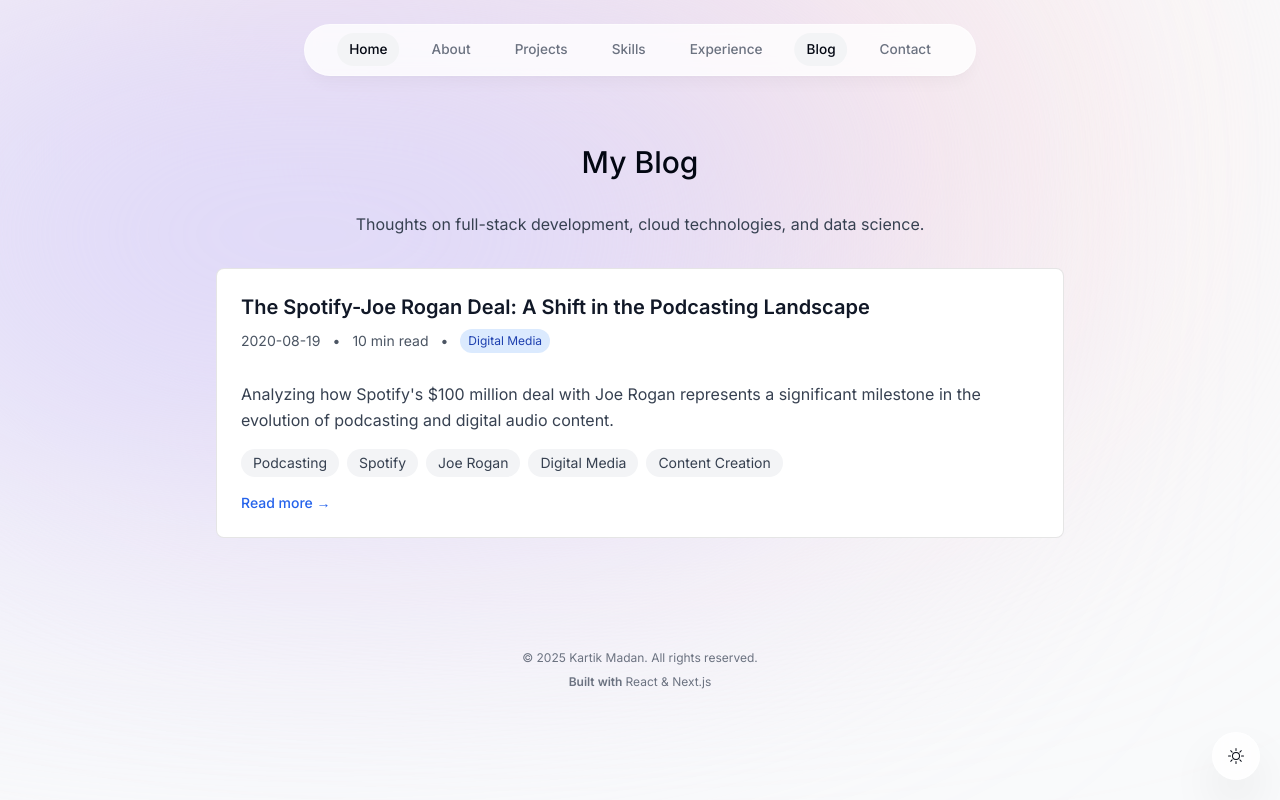
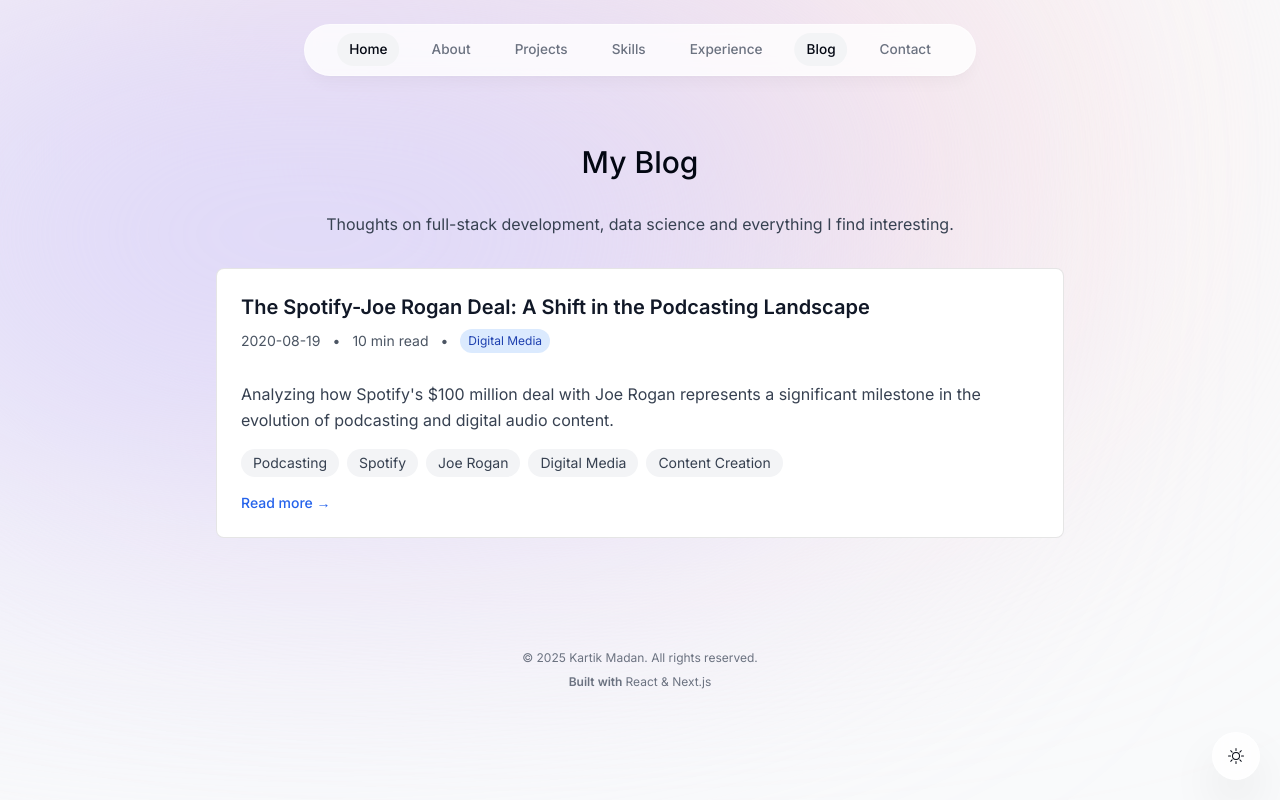
Before and after one commit to kartikmadan11/kartikmadan, a Next.js app: page /blog in a window 1280 px wide. Built offline with nearby package versions, Linux system fonts and the light colour scheme.

Commit message:
Fix formatting in BlogList component for improved readability

```diff
--- a/components/blog-list.tsx
+++ b/components/blog-list.tsx
@@ -16,7 +16,8 @@
         animate={{ opacity: 1, y: 0 }}
         transition={{ delay: 0.1 }}
       >
-        Thoughts on full-stack development, cloud technologies, and data science.
+        Thoughts on full-stack development, data science and everything I find
+        interesting.
       </motion.p>
       <div className="grid gap-6">
         {blogData.map((post, index) => (
```
